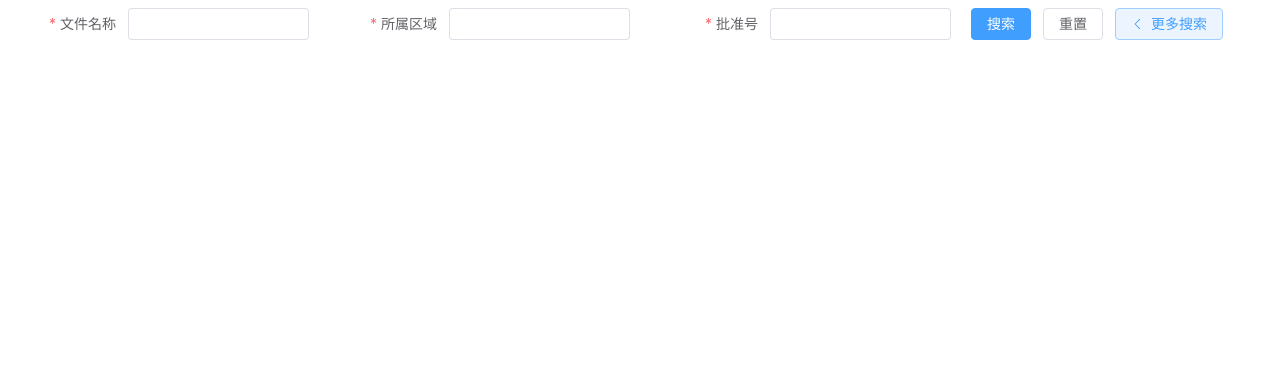
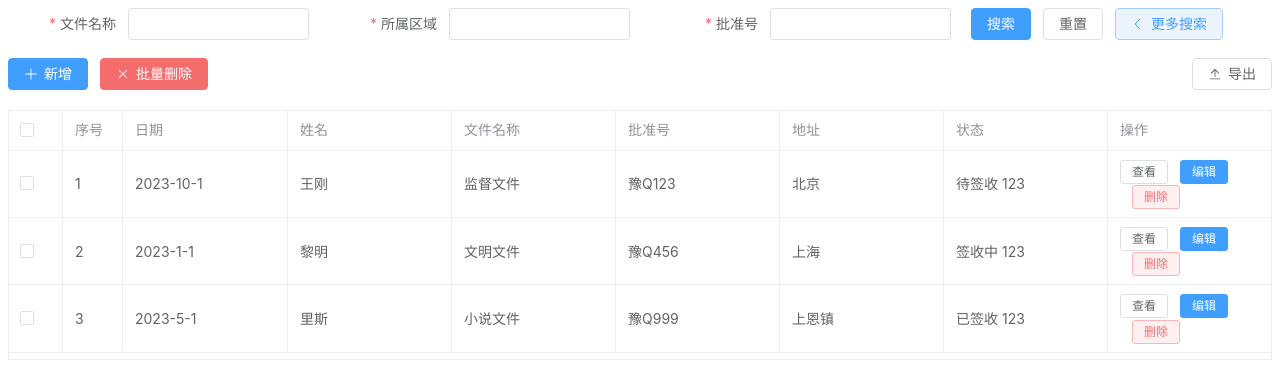
Before and after one commit to shujunzha/vue3-code, a Vue app: page / in a window 1280 px wide. Shown: the top 392 px of the page. Built offline with nearby package versions, Linux system fonts and the light colour scheme.

Commit message:
update:更新table和statusDot组件引用

```diff
--- a/package.json
+++ b/package.json
@@ -11,6 +11,7 @@
   "dependencies": {
     "@element-plus/icons-vue": "^2.1.0",
     "element-plus": "^2.3.9",
+    "node-sass": "^9.0.0",
     "pinia": "^2.1.4",
     "vue": "^3.3.4"
   },
--- /dev/null
+++ b/src/components/StatusDot/index.vue
@@ -0,0 +1,44 @@
+<script setup>
+import { ref, defineProps } from "vue";
+const props = defineProps({
+  text: {
+    type: String,
+    default: undefined,
+  },
+  value: {
+    type: String,
+    default: undefined,
+  },
+  type: {
+    type: String,
+    default: "default",
+  },
+});
+</script>
+<template>
+  <div class="flex status-dot justfity-between justfity-between" :class="type">
+    {{ text }} {{ value }}
+  </div>
+</template>
+<style scoped>
+.flex {
+  display: flex;
+}
+.status-dot {
+  position: relative;
+}
+.status-dot ::before {
+  content: "";
+  display: block;
+  width: 8px;
+  height: 8px;
+  border-radius: 50%;
+  margin-right: 5px;
+}
+.justfity-between {
+  justify-content: start;
+}
+.align-center {
+  align-items: center;
+}
+</style>
--- a/src/view/nameTask/index.vue
+++ b/src/view/nameTask/index.vue
@@ -1,7 +1,14 @@
 <script setup>
 import Minxter from "./search/data";
-import { ArrowLeft } from "@element-plus/icons-vue";
+import {
+  ArrowLeft,
+  ArrowDown,
+  Plus,
+  Upload,
+  Close,
+} from "@element-plus/icons-vue";
 import Tabs from "@/components/tabs/index.vue";
+import StatusDot from "@/components/StatusDot/index.vue";
 const {
   ruleForm,
   rules,
@@ -10,10 +17,15 @@ const {
   isChangeIcon,
   citylist,
   typelist,
+  tableData,
+  tableInfo,
   reachInfo,
   resetInfo,
   searchInfo,
   handelChange,
+  deleteRow,
+  handleSelectionChange,
+  delGroub,
 } = Minxter();
 </script>
 <template>
@@ -90,6 +102,60 @@ const {
         </div>
       </transition>
     </el-form>
+    <div class="btnGroub">
+      <div class="leftBtn">
+        <el-button type="primary" :icon="Plus">新增</el-button>
+        <el-button type="danger" :icon="Close" @click="delGroub"
+          >批量删除</el-button
+        >
+      </div>
+      <div class="rightBtn">
+        <el-button plain :icon="Upload">导出</el-button>
+      </div>
+    </div>
+    <div class="tab">
+      <el-table
+        :data="tableData"
+        height="250"
+        border
+        style="width: 100%"
+        @selection-change="handleSelectionChange"
+      >
+        <el-table-column type="selection" width="55" />
+        <el-table-column type="index" label="序号" width="60" />
+        <!-- <el-table-column prop="date" label="日期" /> -->
+        <template v-for="item in tableInfo" :key="item.id">
+          <el-table-column :prop="item.prop" :label="item.label">
+            <template #default="scope">
+              <div v-if="item.isSlot && item.prop === 'status'">
+                <StatusDot :text="scope.row.status" :value="'123'"></StatusDot>
+              </div>
+              <div v-else>{{ scope.row[item.prop] }}</div>
+            </template>
+          </el-table-column>
+        </template>
+        <el-table-column label="操作">
+          <template #default="scope">
+            <el-button size="small" plain>查看</el-button>
+            <el-button size="small" type="primary">编辑</el-button>
+            <el-button
+              plain
+              type="danger"
+              size="small"
+              @click.prevent="deleteRow(scope.$index)"
+            >
+              删除
+            </el-button>
+          </template>
+        </el-table-column>
+      </el-table>
+    </div>
   </div>
 </template>
-<style scoped></style>
+<style scoped>
+.btnGroub {
+  display: flex;
+  justify-content: space-between;
+  margin-bottom: 20px;
+}
+</style>
--- a/src/view/nameTask/search/data.js
+++ b/src/view/nameTask/search/data.js
@@ -1,9 +1,10 @@
 import { ref, reactive } from "vue";
-
+import { ElMessage, ElMessageBox } from "element-plus";
 export default function Minxter() {
   const formSize = ref("default");
   const ruleFormRef = ref();
   const isChangeIcon = ref(false);
+  const selectList = ref([]);
   const ruleForm = reactive({
     name: "",
     address: "",
@@ -12,7 +13,7 @@ export default function Minxter() {
     endTime: "",
   });
   // tabs数组
-  const citylist = reactive([
+  const citylist = ref([
     {
       value: 1,
       lable: "上海",
@@ -22,7 +23,7 @@ export default function Minxter() {
       lable: "北京",
     },
   ]);
-  const typelist = reactive([
+  const typelist = ref([
     {
       value: 1,
       lable: "待签收",
@@ -34,6 +35,69 @@ export default function Minxter() {
     {
       value: 3,
       lable: "已签收",
+    },
+  ]);
+  const tableInfo = ref([
+    {
+      id: 0,
+      prop: "date",
+      label: "日期",
+    },
+    {
+      id: 1,
+      prop: "name",
+      label: "姓名",
+    },
+    {
+      id: 2,
+      prop: "fileName",
+      label: "文件名称",
+    },
+    {
+      id: 3,
+      prop: "codeNum",
+      label: "批准号",
+    },
+    {
+      id: 4,
+      prop: "address",
+      label: "地址",
+    },
+    {
+      id: 5,
+      prop: "status",
+      label: "状态",
+      isSlot: true,
+    },
+  ]);
+  //tab表格数据
+  const tableData = ref([
+    {
+      id: 1,
+      name: "王刚",
+      address: "北京",
+      fileName: "监督文件",
+      codeNum: "豫Q123",
+      date: "2023-10-1",
+      status: "待签收",
+    },
+    {
+      id: 2,
+      name: "黎明",
+      address: "上海",
+      fileName: "文明文件",
+      codeNum: "豫Q456",
+      date: "2023-1-1",
+      status: "签收中",
+    },
+    {
+      id: 3,
+      name: "里斯",
+      address: "上恩镇",
+      fileName: "小说文件",
+      codeNum: "豫Q999",
+      date: "2023-5-1",
+      status: "已签收",
     },
   ]);
   // 校验规则
@@ -92,6 +156,38 @@ export default function Minxter() {
   function getDateList() {
     console.log("666");
   }
+  // 删除table单行数据
+  function deleteRow(index) {
+    tableData.value.splice(index, 1);
+  }
+  // 选择table选择框
+  function handleSelectionChange(value) {
+    selectList.value = value;
+    console.log(selectList.value);
+  }
+  function delGroub() {
+    if (selectList.value.length < 1) {
+      ElMessage.info("请选择要批量删除的数据");
+    } else {
+      ElMessageBox.confirm("确认批量删除选中数据吗?", "提示", {
+        confirmButtonText: "确认",
+        cancelButtonText: "取消",
+        type: "warning",
+      })
+        .then(() => {
+          ElMessage({
+            type: "success",
+            message: "成功删除",
+          });
+        })
+        .catch(() => {
+          ElMessage({
+            type: "info",
+            message: "取消批量删除",
+          });
+        });
+    }
+  }
   return {
     ruleForm,
     rules,
@@ -100,9 +196,14 @@ export default function Minxter() {
     isChangeIcon,
     citylist,
     typelist,
+    tableData,
+    tableInfo,
     reachInfo,
     resetInfo,
     searchInfo,
     handelChange,
+    deleteRow,
+    handleSelectionChange,
+    delGroub,
   };
 }
```
Also changed, not shown: 2 other files (tests, documents, lock files or other folders).
